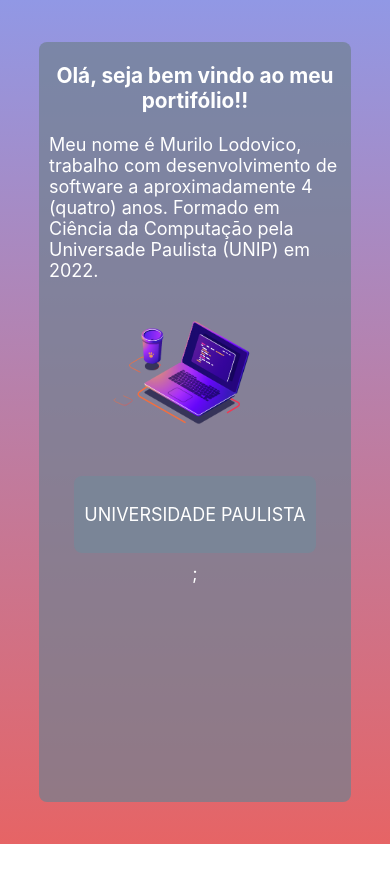
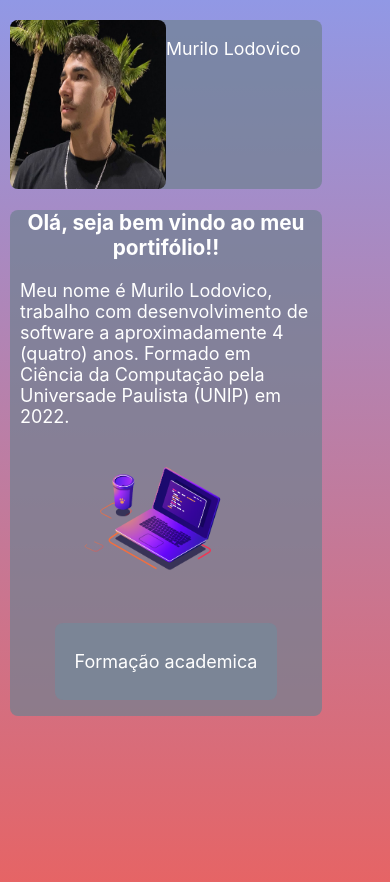
Before and after one commit to Mlodovico/Mlodovico.github.io, a React (Create React App) app: page / in a window 390 px wide. Before the commit the page ends 844 px from the top, so only its background shows below. Built offline with nearby package versions, Linux system fonts and the light colour scheme.

Commit message:
feat: add prettier and eslint, config then

```diff
--- a/package.json
+++ b/package.json
@@ -16,6 +16,7 @@
   "scripts": {
     "start": "react-scripts start",
     "format": "npx prettier --write .",
+    "lint": "eslint .",
     "build": "react-scripts build",
     "test": "react-scripts test",
     "eject": "react-scripts eject",
@@ -47,6 +48,8 @@
   },
   "devDependencies": {
     "eslint": "^8.43.0",
+    "eslint-config-prettier": "^8.8.0",
+    "eslint-plugin-prettier": "^4.2.1",
     "eslint-plugin-react": "^7.32.2",
     "gh-pages": "^5.0.0",
     "husky": "^8.0.3",
--- a/src/App.css
+++ b/src/App.css
@@ -36,11 +36,15 @@
 
 .body-sector {
   width: 50vw;
-  height: 90vh;
+  min-height: 60vh;
   margin: 0px 10px;
   flex-wrap: wrap;
   border-radius: 8px;
   background: rgba(112, 128, 144, 0.7);
+}
+
+.mobile-sector-only {
+  display: none;
 }
 
 .body-sector p {
@@ -67,17 +71,33 @@
   background: rgba(119, 136, 153, 0.8);
 }
 
+.card {
+  height: 80%;
+}
+
 @media (max-width: 1000px) {
+  .App {
+    display: block;
+    padding: 20px 0px;
+    align-items: center;
+    justify-content: center;
+  }
+
+  .mobile-sector-only {
+    width: 80vw;
+    height: 20vh;
+    display: flex;
+    align-self: center;
+    margin: 0px 10px;
+    border-radius: 8px;
+    background: rgba(112, 128, 144, 0.7);
+  }
+
   .category-sector {
     display: none;
   }
 
   .body-sector {
     width: 80vw;
-    height: 90vh;
-  }
-
-  .App {
-    justify-content: center;
   }
 }
--- a/src/App.js
+++ b/src/App.jsx
@@ -9,7 +9,7 @@ function App() {
   return (
     <div className="App">
       <div className="category-sector">
-        <p>Perfil;</p>
+        <p>Perfil</p>
         <img className="profile_image" src={ProfileImage} alt="Profile_Image" />
         <div className="separator" />
         <ul className="list">
@@ -18,6 +18,11 @@ function App() {
           <li>Curriculo</li>
         </ul>
       </div>
+      <div className="mobile-sector-only">
+        <img className="profile_image" src={ProfileImage} alt="Profile_Image" />
+        <p>Murilo Lodovico</p>
+      </div>
+
       <div className="body-sector">
         <div>
           <h3>Olá, seja bem vindo ao meu portifólio!!</h3>
@@ -26,11 +31,14 @@ function App() {
             a aproximadamente 4 (quatro) anos. Formado em Ciência da Computaçāo
             pela Universade Paulista (UNIP) em 2022.
           </p>
+
           <Player src={develop1} className="player" loop autoplay />
+
           <div className="certificacion-container">
-            <p>UNIVERSIDADE PAULISTA</p>
+            <div className="card">
+              <p>Formação academica</p>
+            </div>
           </div>
-          ;
         </div>
       </div>
     </div>
```
Also changed, not shown: 1 other file (tests, documents, lock files or other folders).
